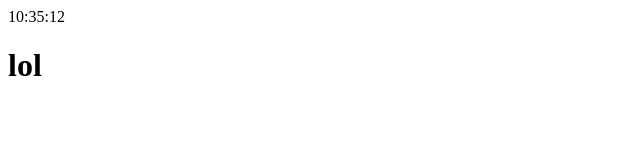
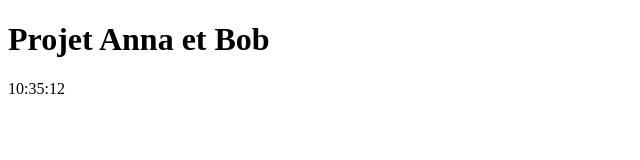
Before and after one commit to leaveve/Anna-Test, a plain HTML site: page index.html in a window 1280 px wide. Shown: the whole page, without its empty margins (0-640 px from the left). Drawn offline with Linux system fonts and the light colour scheme.

Commit message:
ajoute de h& par BOB

```diff
--- a/index.html
+++ b/index.html
@@ -6,9 +6,10 @@
     <title>Document</title>
 </head>
 <body>
+    <h1>Projet Anna et Bob</h1>
     <div id="DigitalCLOCK" class="clock" onload="showTime()"></div>
         <script src="index.js"></script>
-    <h1> lol</h1>
+
 
 
 </body>
```
